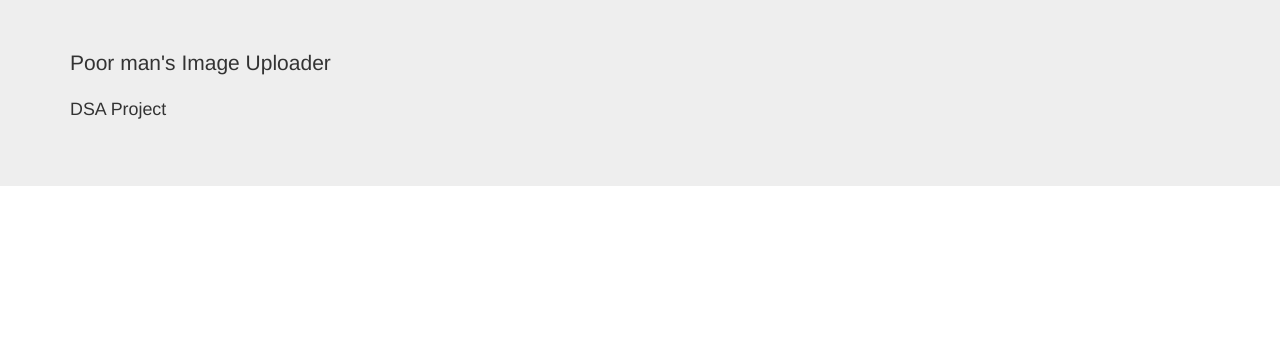
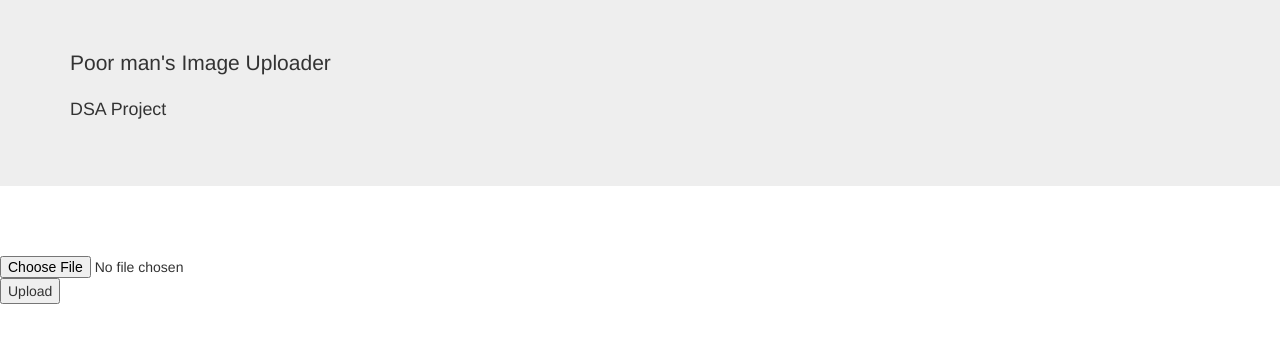
Before and after one commit to abdullahzamir/imageuploader, a Flask app: page / in a window 1280 px wide. Shown: the part 53-396 px from the top of the page. Run offline with Flask 2, Linux system fonts and the light colour scheme; some libraries are stand-ins or nearby versions.

Commit message:
templates/index.html

```diff
--- a/templates/index.html
+++ b/templates/index.html
@@ -1,25 +1,21 @@
 <!DOCTYPE html>
 <html lang="en">
-<link rel= "icon" type="image/x-icon" href="http://127.0.0.1:5000/favicon.ico" />
+<link rel= "icon" type="image/x-icon" href="/favicon.ico" />
 <head>
   <title>Image Uploader</title>
 
   <meta charset="utf-8">
   <meta name="viewport" content="width=device-width, initial-scale=1">
-  <link rel="stylesheet" href="https://maxcdn.bootstrapcdn.com/bootstrap/3.4.1/css/bootstrap.min.css"
+  <link rel="stylesheet" href="https://maxcdn.bootstrapcdn.com/bootstrap/3.4.1/css/bootstrap.min.css"/>
+
   <script src="https://ajax.googleapis.com/ajax/libs/jquery/3.5.1/jquery.min.js"></script>
   <script src="https://maxcdn.bootstrapcdn.com/bootstrap/3.4.2/js/bootstrap.min.js"></script>
   <style>
-
     .navbar {
       margin-bottom: 0;
       border-radius: 0;
-
     }
 
-      background-color: #F0F8FF;
-      padding: 20px;
-    }
   </style>
 </head>
 <body>
@@ -61,7 +57,15 @@
 </div><br><br>
 
 
+</body>
+
+<link rel="stylesheet" href="/static/css/main.css" />
+
+<form method=post enctype=multipart/form-data>
+  <input type=file name=file>
+  <input type=submit value=Upload>
+</form>
 
 
-</body>
+
 </html>
```
